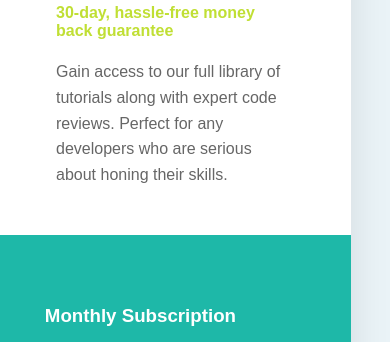
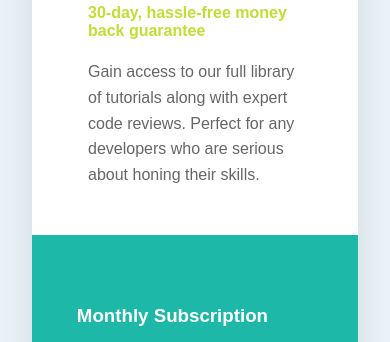
Before and after one commit to Abdallah-Alher/Single_Grid_Price, a plain HTML site: page index.html in a window 390 px wide. Shown: the part 169-511 px from the top of the page. Drawn offline with Linux system fonts and the light colour scheme.

Commit message:
mon prémier commit

```diff
--- a/style.css
+++ b/style.css
@@ -18,7 +18,6 @@ body {
 .main-content {
   width: 725px;
   border-radius: 12px;
-  overflow: hidden;
   box-shadow: 0 20px 40px rgba(0, 0, 0, 0.1);
   background-color: #fff;
 }
@@ -132,11 +131,12 @@ button:hover {
 @media (max-width: 768px) {
   body {
     height: auto;
-    padding: 2rem 0;
+    padding: 2rem 2rem;
   }
 
   .main-content {
-    width: 90%;
+    width: 100%;
+    align-items: center;
   }
 
   .bottom-content {
```
Also changed, not shown: 1 other file.
